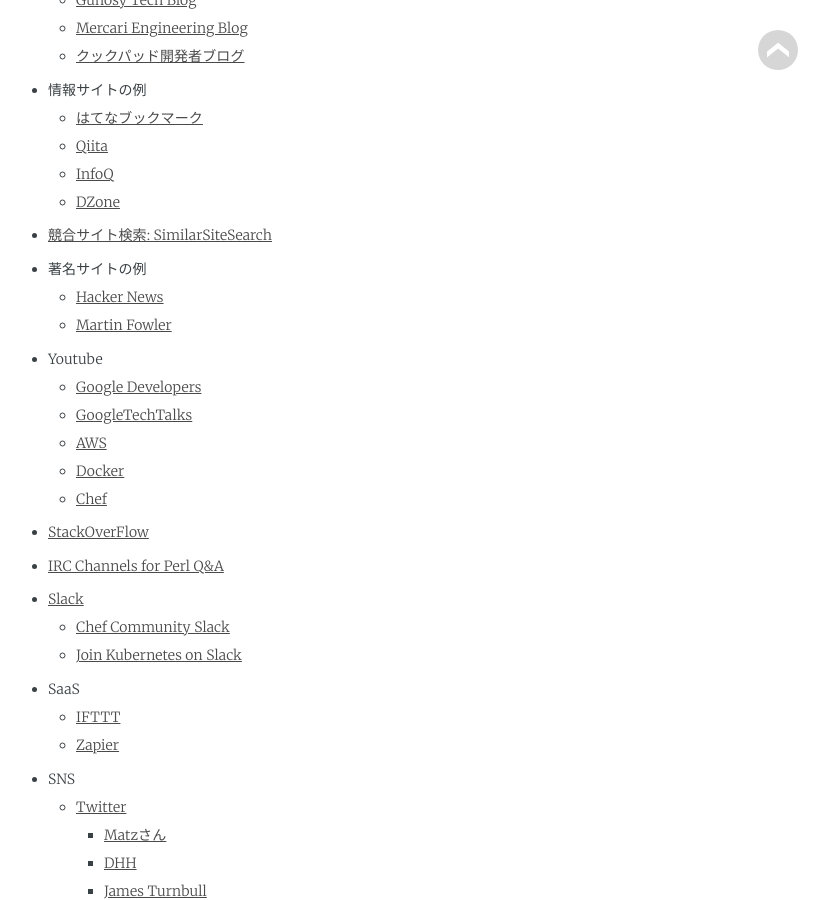
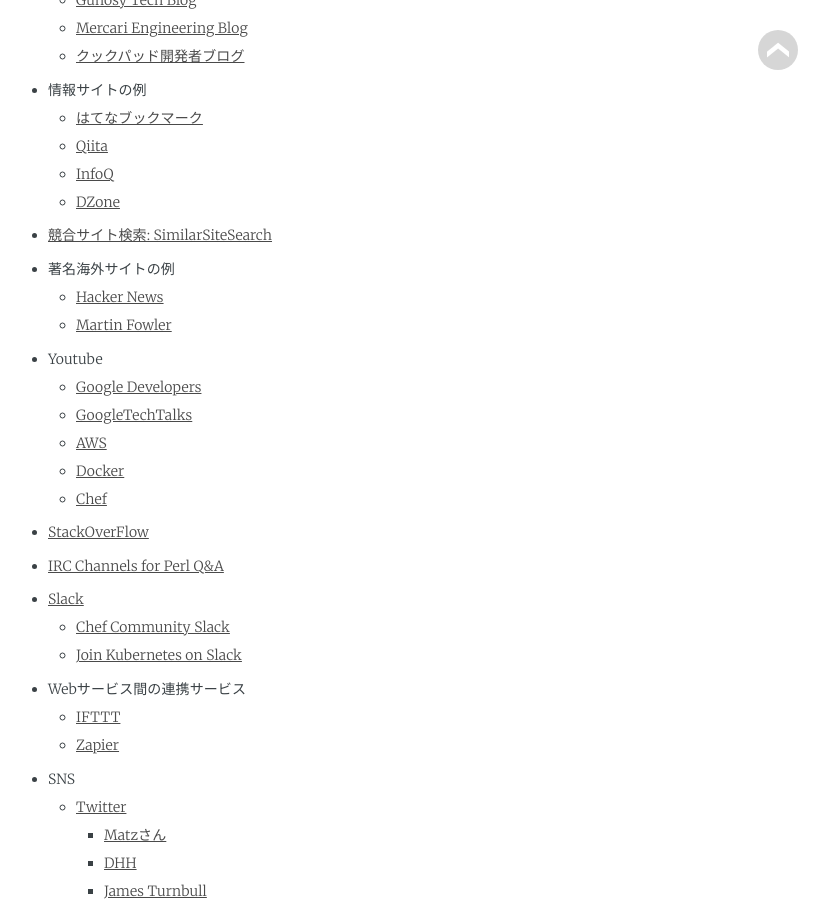
Before and after one commit to rehashfm/rehash.fm, a Jekyll site: the page built from _posts/2017-02-05-5.md, in a window 1280 px wide and 900 px high, scrolled down 1147 px. Shown: the whole window, without its empty margins (282-1111 px from the left). Built offline with Jekyll 4.4.1, drawn with Linux system fonts in a browser that asks for light colours; some web fonts are replaced.

Commit message:
Add title to #5

```diff
--- a/_posts/2017-02-05-5.md
+++ b/_posts/2017-02-05-5.md
@@ -38,7 +38,7 @@
   - [InfoQ](https://www.infoq.com/jp/)
   - [DZone](https://dzone.com/)
 - [競合サイト検索: SimilarSiteSearch](http://www.similarsitesearch.com/jp/)
-- 著名サイトの例
+- 著名海外サイトの例
   - [Hacker News](https://news.ycombinator.com/)
   - [Martin Fowler](https://www.martinfowler.com/)
 - Youtube
@@ -52,7 +52,7 @@
 - [Slack](https://slack.com/)
   - [Chef Community Slack](http://community-slack.chef.io/)
   - [Join Kubernetes on Slack](http://slack.k8s.io/)
-- SaaS
+- Webサービス間の連携サービス
   - [IFTTT](https://ifttt.com/)
   - [Zapier](https://zapier.com/)
 - SNS
```
